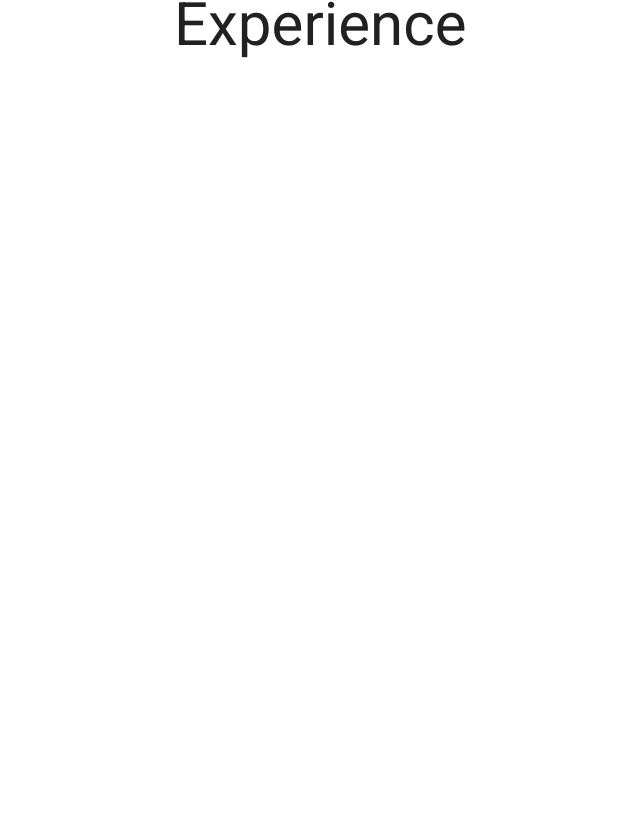
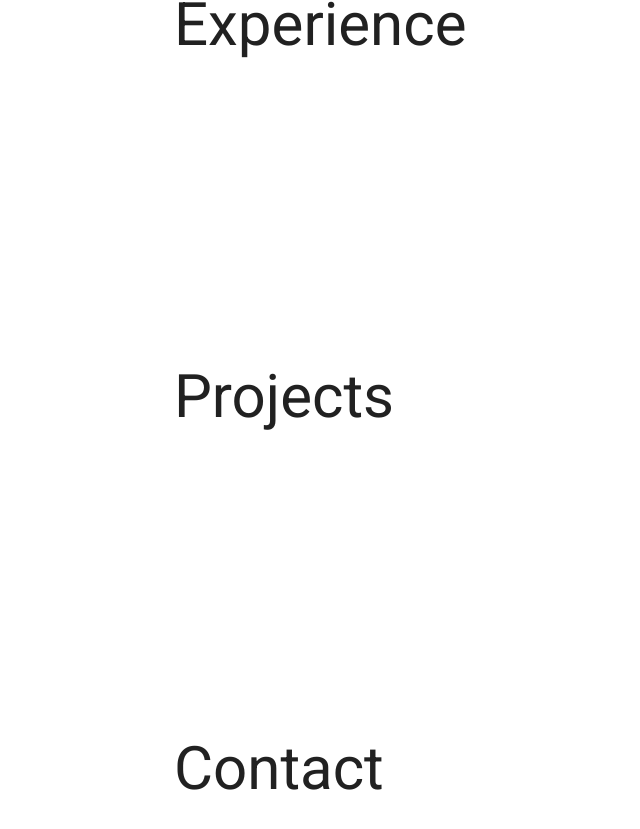
Before and after one commit to khemsok/khemsio, a Next.js app: page / in a window 1280 px wide. Shown: the part 1373-2202 px from the top of the page, without its empty margins (10-650 px from the left). Before the commit the page ends 1584 px from the top, so only its background shows below. Built offline with nearby package versions, Linux system fonts and the light colour scheme.

Commit message:
Made changes to how to map navbar and added additional skeleton for contact and project pages

```diff
--- /dev/null
+++ b/components/contact.js
@@ -0,0 +1,22 @@
+import React from "react";
+
+// MUI
+import Typography from "@material-ui/core/Typography";
+import { makeStyles } from "@material-ui/core/styles";
+
+const useStyles = makeStyles({
+  container: {
+    padding: "150px 0",
+  },
+});
+
+function Contact() {
+  const classes = useStyles();
+  return (
+    <div className={classes.container} id="contact">
+      <Typography variant="h2">Contact</Typography>
+    </div>
+  );
+}
+
+export default Contact;
--- a/components/landing.js
+++ b/components/landing.js
@@ -37,7 +37,7 @@ function Landing() {
             Highly skilled in multitude of different stack. Have a passion for
             learning and creating.
           </Typography>
-          <Button variant="outlined" color="primary">
+          <Button size="large" variant="outlined" color="primary">
             Contact Me
           </Button>
         </div>
--- a/components/navbar.js
+++ b/components/navbar.js
@@ -54,6 +54,15 @@ const useStyles = makeStyles({
       display: "none",
     },
   },
+  navHamburger: {
+    "& a": {
+      textDecoration: "none",
+      color: "inherit",
+      "&:visited": {
+        color: "inherit",
+      },
+    },
+  },
 });
 
 function Navbar() {
@@ -92,6 +101,13 @@ function Navbar() {
     }
   }, [prevScrollPos]);
 
+  const sectionIdDict = {
+    "About Me": "#about-me",
+    Experience: "#experience",
+    Projects: "#projects",
+    Contact: "#contact",
+  };
+
   const hamburger = (
     <>
       <IconButton onClick={handleClick}>
@@ -102,11 +118,13 @@ function Navbar() {
         keepMounted
         open={Boolean(anchorEl)}
         onClose={handleClose}
+        className={classes.navHamburger}
       >
-        <MenuItem onClick={handleClose}>About Me</MenuItem>
-        <MenuItem onClick={handleClose}>Experience</MenuItem>
-        <MenuItem onClick={handleClose}>Projects</MenuItem>
-        <MenuItem onClick={handleClose}>Contact</MenuItem>
+        {Object.keys(sectionIdDict).map((element, index) => (
+          <MenuItem onClick={handleClose}>
+            <a href={sectionIdDict[element]}>{element}</a>
+          </MenuItem>
+        ))}
       </Menu>
     </>
   );
@@ -120,19 +138,11 @@ function Navbar() {
         >
           <Typography variant="h1">K</Typography>
           <div className={classes.navSection}>
-            <a href="#about-me">
-              <Typography>About Me</Typography>
-            </a>
-            <a href="#experience">
-              <Typography>Experience</Typography>
-            </a>
-
-            <a href="#">
-              <Typography>Projects</Typography>
-            </a>
-            <a href="#">
-              <Typography>Contact</Typography>
-            </a>
+            {Object.keys(sectionIdDict).map((element, index) => (
+              <a href={sectionIdDict[element]} key={index}>
+                <Typography>{element}</Typography>
+              </a>
+            ))}
           </div>
           <div className={classes.navButton}>{hamburger}</div>
         </div>
--- /dev/null
+++ b/components/projects.js
@@ -0,0 +1,22 @@
+import React from "react";
+
+// MUI
+import Typography from "@material-ui/core/Typography";
+import { makeStyles } from "@material-ui/core/styles";
+
+const useStyles = makeStyles({
+  container: {
+    padding: "150px 0",
+  },
+});
+
+function Projects() {
+  const classes = useStyles();
+  return (
+    <div className={classes.container} id="projects">
+      <Typography variant="h2">Projects</Typography>
+    </div>
+  );
+}
+
+export default Projects;
--- a/pages/index.js
+++ b/pages/index.js
@@ -5,6 +5,8 @@ import Navbar from "../components/navbar";
 import Landing from "../components/landing";
 import About from "../components/about";
 import Experience from "../components/experience";
+import Projects from "../components/projects";
+import Contact from "../components/contact";
 
 // MUI
 import Container from "@material-ui/core/Container";
@@ -39,6 +41,8 @@ export default function Home() {
         <Landing />
         <About />
         <Experience />
+        <Projects />
+        <Contact />
       </Container>
     </>
   );
```
